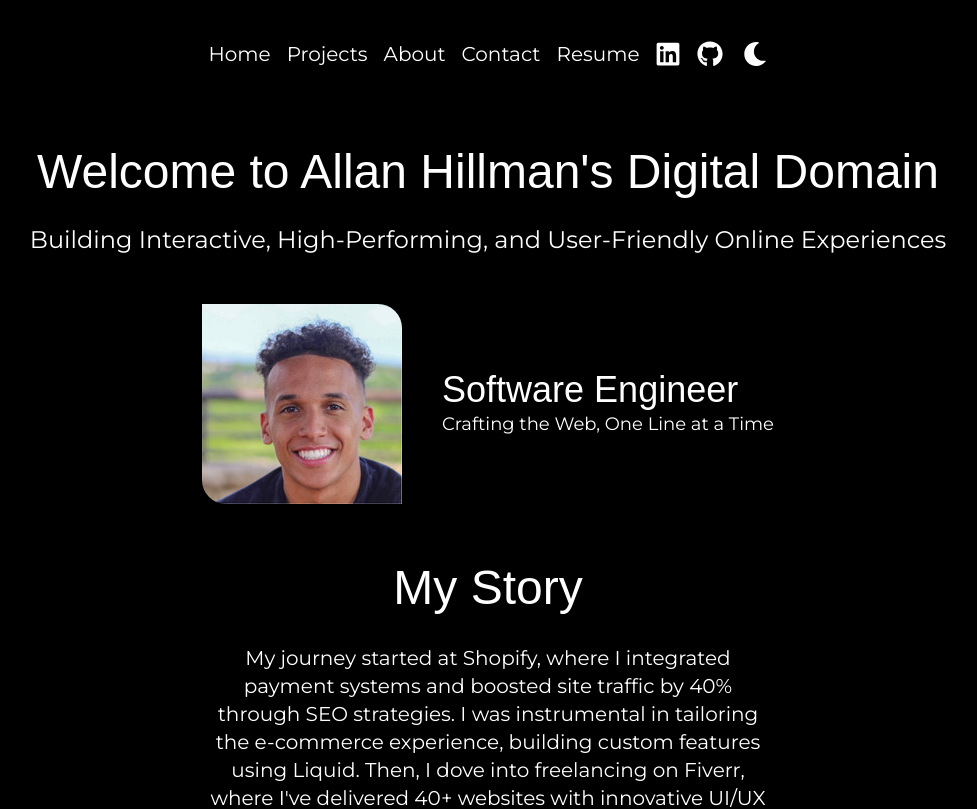
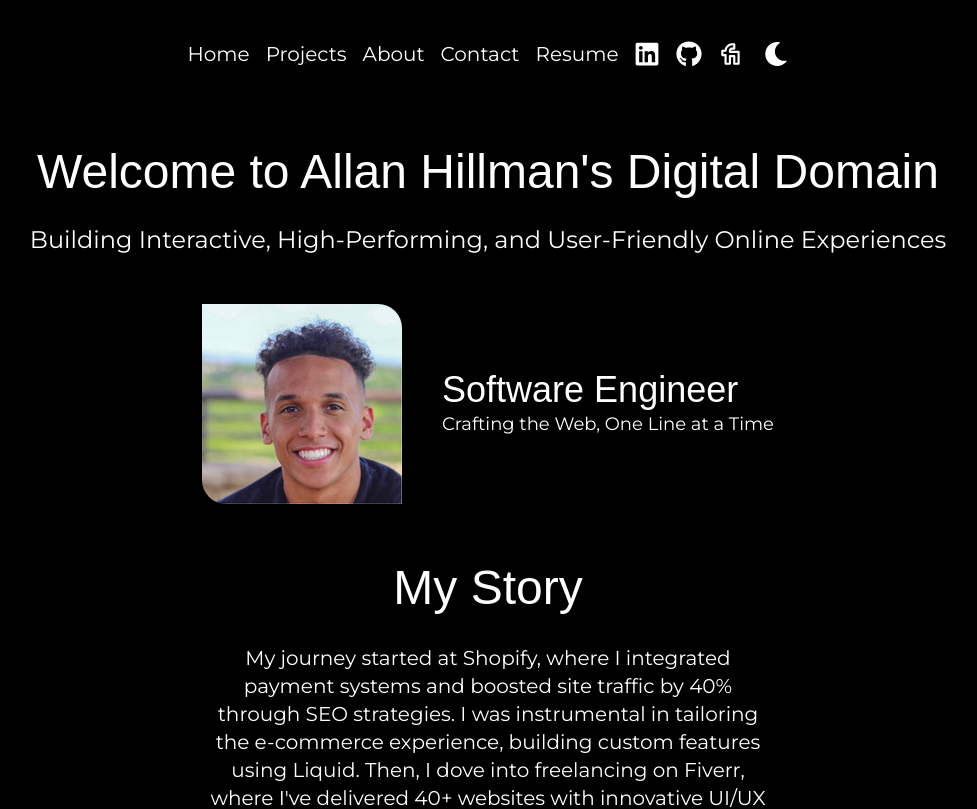
Before and after one commit to mrwebwork/portfolio-site, a Next.js app: page / in a window 1280 px wide. Shown: the top 809 px of the page, without its empty margins (152-1129 px from the left). Built offline with nearby package versions, Linux system fonts and the light colour scheme.

Commit message:
Add fiverr to SocialMedia component in NavBar

```diff
--- a/components/SocialMedia.jsx
+++ b/components/SocialMedia.jsx
@@ -1,6 +1,10 @@
-//* Importing required modules and components
 import React from "react";
+
 import { FaLinkedin, FaGithub } from "react-icons/fa";
+
+import { TbBrandFiverr } from "react-icons/tb";
+
+import { SiFiverr } from "react-icons/si";
 
 //* The SocialMedia component is responsible for rendering social media icons with the corresponding links.
 export default function SocialMedia() {
@@ -25,6 +29,15 @@ export default function SocialMedia() {
       >
         <FaGithub size={26} />
       </a>
+      <a
+        aria-label="Link to Allan Hillman Fiverr Freelance Page"
+        className="ps-4"
+        href="https://www.fiverr.com/allanhillman"
+        target="_blank"
+        rel="noopener noreferrer"
+      >
+        <TbBrandFiverr size={26} />
+      </a>
     </div>
   );
 }
```
